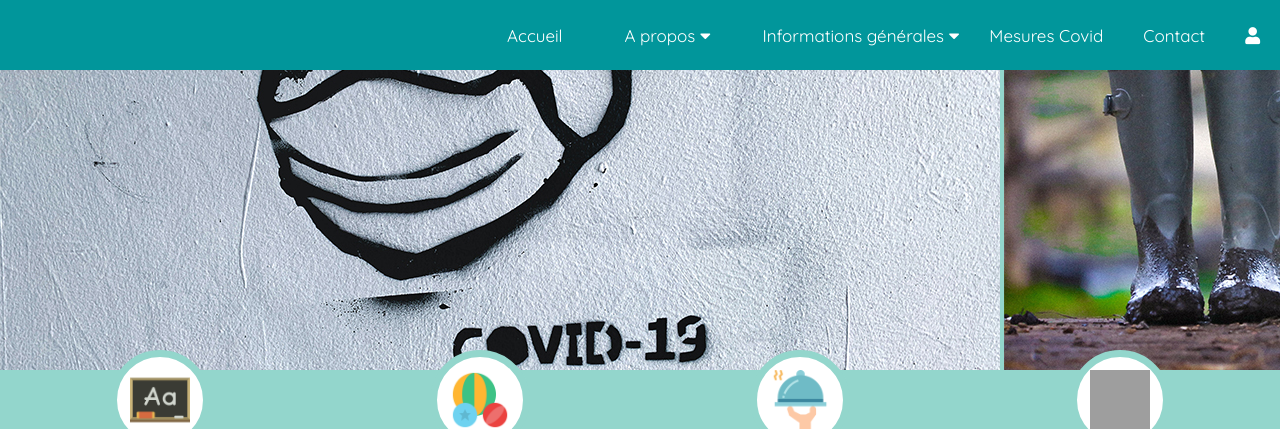
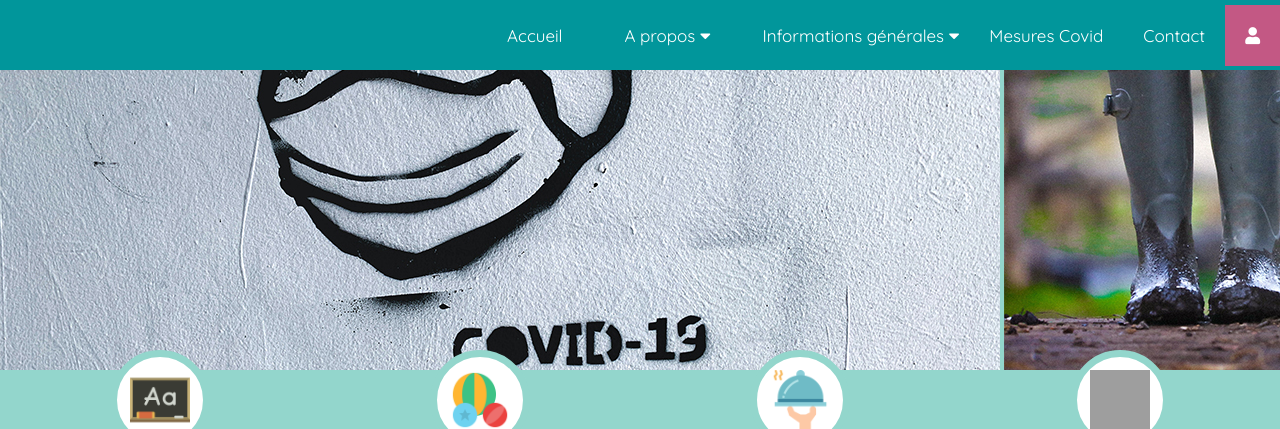
Before and after one commit to emontaigne/ecole_st_jean_baptiste_php, a PHP site: page / in a window 1280 px wide. Shown: the top 429 px of the page. Run offline with PHP 8.4, Linux system fonts and the light colour scheme; data that the repository does not hold is empty; some libraries are stand-ins or nearby versions; grey boxes are pictures that could not be loaded.

Commit message:
update test nav page active

```diff
--- a/public/css/menu.css
+++ b/public/css/menu.css
@@ -67,6 +67,11 @@ header {
 }
 
 .sidebar a:hover {
+  background-color: #c35884;
+}
+
+.active {
+  text-decoration: underline;
   background-color: #c35884;
 }
 
--- a/public/js/menu-actif.js
+++ b/public/js/menu-actif.js
@@ -1,2 +1,20 @@
-const sideBar = document.getElementById("mySidebar");
-sideBar.classList("active");
+const sectionAccueil = document.getElementById("section-accueil");
+const menuApropos = document.getElementById("menuApropos");
+const sectionHistoire = document.getElementById("section-histoire");
+const sectionMotdirection = document.getElementById("section-motdirection");
+const info = document.getElementById("info");
+const sectionRoi = document.getElementById("section-roi");
+const sectionEphemerides = document.getElementById("section-ephemerides");
+const activites = document.getElementById("section-activites");
+const garderie = document.getElementById("service-garderie");
+const traiteur = document.getElementById("section-traiteur");
+const covid = document.getElementById("covid");
+const contact = document.getElementById("contact");
+const connexion = document.getElementById("connexion");
+const parents = document.getElementById("parents");
+const tousLesA = document.querySelectorAll("a");
+
+
+if (connexion) {
+    connexion.classList.add('active');
+}
--- a/view/menu/menu.php
+++ b/view/menu/menu.php
@@ -6,40 +6,40 @@
         <ul class="main" id=" nav-list">
 
 
-          <li><a class="menu-a" href="?section=accueil">Accueil</a></li>
+          <li><a class="menu-a" href="?section=accueil" id="section-accueil">Accueil</a></li>
           <li class="sous-menu" ><a class="menu-a" id="menuApropos" href="<?php echo '?section=apropos'?>">A propos
             <span class="fas fa-caret-down first"></span>
           </a>
 
         <ul class="contenu-sousMenu">
-          <li><a class="menu-a" href="?section=histoire">Histoire de l'école</a></li>
-          <li><a class="menu-a" href="?section=motdirection">Mot de la direction</a></li>
+          <li><a class="menu-a" href="?section=histoire" id="section-histoire">Histoire de l'école</a></li>
+          <li><a class="menu-a" href="?section=motdirection" id="section-motdirection">Mot de la direction</a></li>
         </ul>
         </li>
-          <li class="sous-menu"><a class="menu-a" href="?section=info">Informations générales
+          <li class="sous-menu"><a class="menu-a" href="?section=info" id="info">Informations générales
           <span class="fas fa-caret-down second"></span>
           </a>
 
             <ul  class="contenu-sousMenu">
-          <li><a class="menu-a menuInfoGen" href="?section=roi">ROI</a></li>
-          <li><a class="menu-a menuInfoGen" href="?section=ephemerides">Ephémérides</a></li>
-          <li><a class="menu-a menuInfoGen" href="?section=activites">Activités</a></li>
-          <li><a class="menu-a menuInfoGen" href="?section=service-garderie">Service de garderie</a></li>
-          <li><a class="menu-a menuInfoGen" href="?section=traiteur">Menu/service traiteur</a></li>
+          <li><a class="menu-a menuInfoGen" href="?section=roi" id="section-roi">ROI</a></li>
+          <li><a class="menu-a menuInfoGen" href="?section=ephemerides" id="section-ephemerides">Ephémérides</a></li>
+          <li><a class="menu-a menuInfoGen" href="?section=activites" id="section-activites">Activités</a></li>
+          <li><a class="menu-a menuInfoGen" href="?section=service-garderie" id="service-garderie">Service de garderie</a></li>
+          <li><a class="menu-a menuInfoGen" href="?section=traiteur" id="section-traiteur">Menu/service traiteur</a></li>
         </ul>
 
     </li>
-          <li><a class="menu-a " href="?section=covid">Mesures Covid</a></li>
-          <li><a class="menu-a " href="?section=contact">Contact</a></li>
+          <li><a class="menu-a " href="?section=covid" id="covid">Mesures Covid</a></li>
+          <li><a class="menu-a " href="?section=contact" id="contact">Contact</a></li>
           <li>
-            <a class="menu-a" href="?section=connexion"><i class="fas fa-user"></i></a>
+            <a class="menu-a" href="?section=connexion" id="connexion"><i class="fas fa-user"></i></a>
           </li>
           <li id="connect">
         <?php
             if(isset($_SESSION["login"]))
             {
                 echo ($_SESSION["login"]) .'<a class="menu-a" href="?section=deconnexion"><span><i class="fas fa-sign-out-alt"></i></span></a>';
-                echo '<li class="sous-menu"><a class ="admin menu-a" href="?section=parents">Parents<span class="fas fa-caret-down first"></span></a>
+                echo '<li class="sous-menu"><a class ="admin menu-a" href="?section=parents" id="parents">Parents<span class="fas fa-caret-down first"></span></a>
                 <ul class="contenu-sousMenu">
                 <li><a class="menu-a" href="?section=galerie">Galerie</a></li>
                 <li><a class="menu-a" href="?section=service-traiteur">Repas</a></li>
--- a/view/page/connexion.php
+++ b/view/page/connexion.php
@@ -58,7 +58,7 @@
       </div>
 	</div>
 
-	<script src = "public/js/menu-actif.js"></script>
+	<script src = "public/js/menu-js.js"></script>
 
 
 <script>
```
